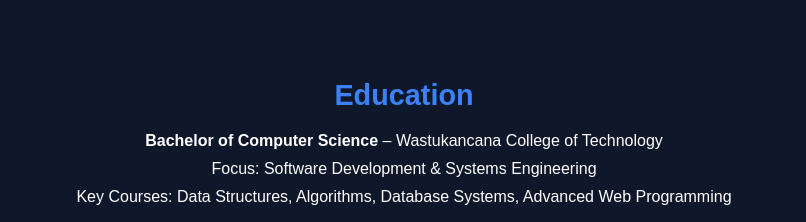
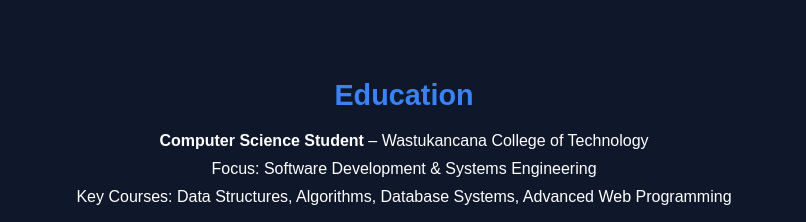
Before and after one commit to Fharidzzzz/portfolio-website, a plain HTML site: page index.html in a window 1280 px wide. Shown: the part 1760-1982 px from the top of the page, without its empty margins (236-1042 px from the left). Drawn offline with Linux system fonts and the light colour scheme.

Commit message:
Update index.html

```diff
--- a/index.html
+++ b/index.html
@@ -186,7 +186,7 @@
    <section id="education" class="about-item">
   <h3>Education</h3>
   <ul>
-    <li><strong>Bachelor of Computer Science</strong> – Wastukancana College of Technology</li>
+    <li><strong>Computer Science Student</strong> – Wastukancana College of Technology</li>
     <li>Focus: Software Development & Systems Engineering</li>
     <li>Key Courses: Data Structures, Algorithms, Database Systems, Advanced Web Programming</li>
   </ul>
```
